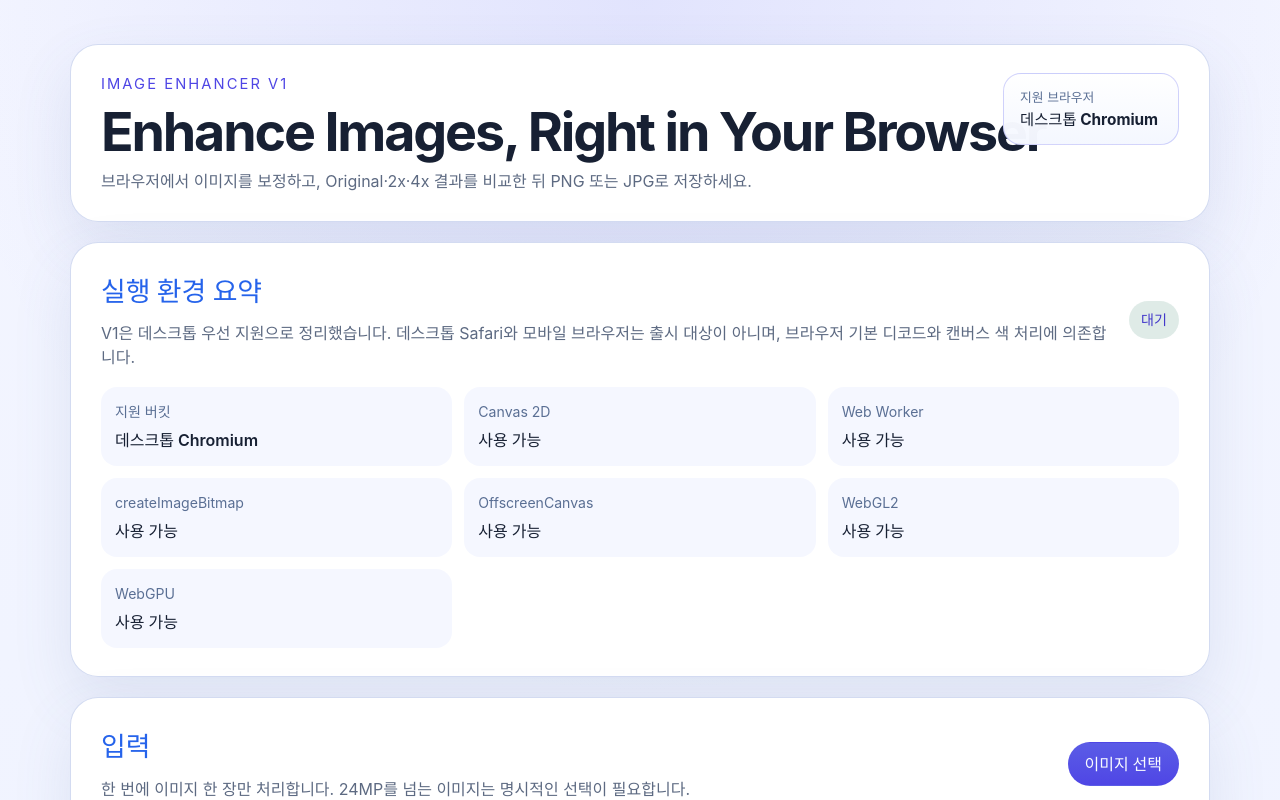
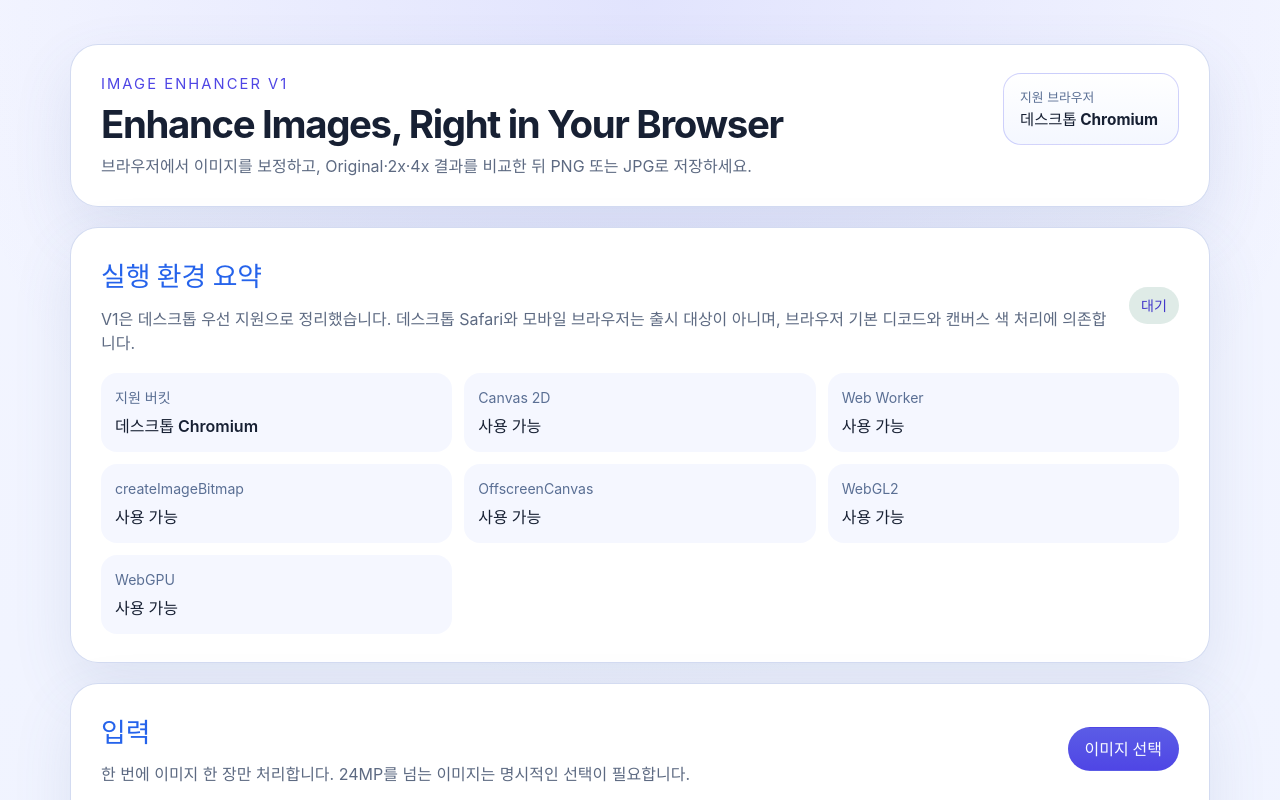
Before and after one commit to puleun58-collab/hg-Image-Enhancer, a React (Vite) app: page / in a window 1280 px wide. Shown: the top 800 px of the page. Built offline with nearby package versions, Linux system fonts and the light colour scheme.

Commit message:
style: prevent hero title overlap

```diff
--- a/src/styles.css
+++ b/src/styles.css
@@ -86,6 +86,10 @@ img {
   gap: 20px;
   align-items: start;
 }
+.hero-panel > div:first-child {
+  min-width: 0;
+}
+
 
 .eyebrow {
   margin: 0 0 10px;
@@ -97,9 +101,9 @@ img {
 
 .hero-panel h1 {
   margin: 0;
-  font-size: clamp(2.1rem, 4.2vw, 3.6rem);
-  line-height: 1;
-  letter-spacing: -0.04em;
+  font-size: clamp(1.85rem, 3vw, 2.7rem);
+  line-height: 1.02;
+  letter-spacing: -0.035em;
   color: #172033;
   white-space: nowrap;
 }
```
